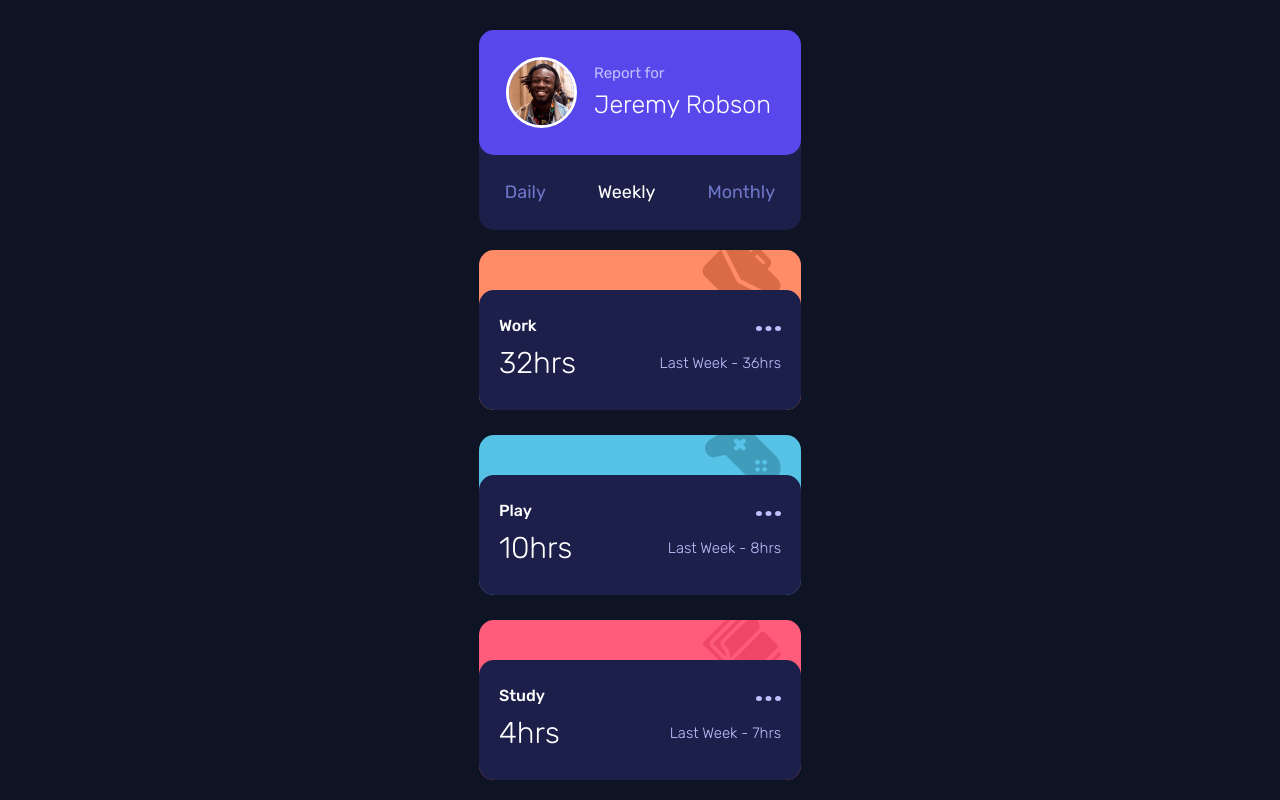
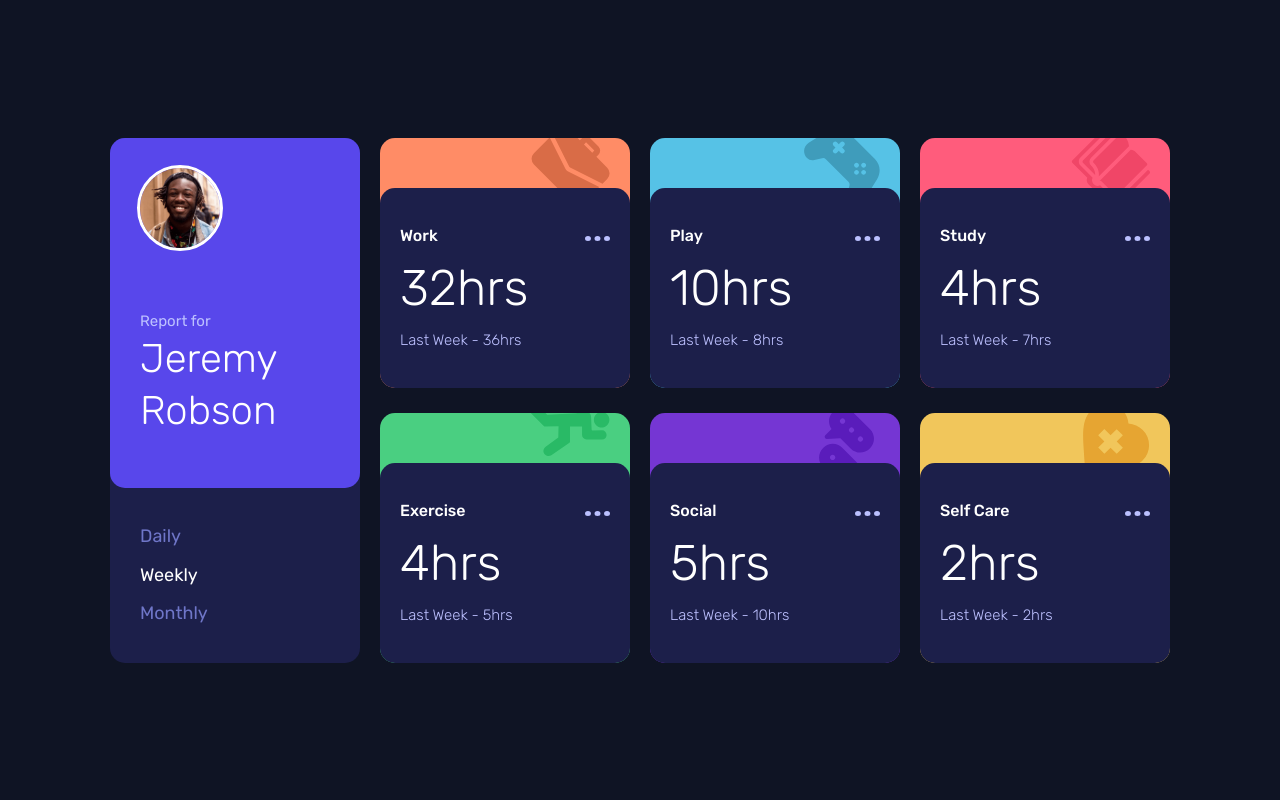
Before and after one commit to dzevad-cyber/frontendmentor-tracker-dashboard, a Next.js app: page / in a window 1280 px wide. Shown: the top 800 px of the page. Built offline with nearby package versions, Linux system fonts and the light colour scheme.

Commit message:
finished desktop design

```diff
--- a/components/nav/Nav.module.scss
+++ b/components/nav/Nav.module.scss
@@ -1,3 +1,5 @@
+@use '../../styles/abstracts/mixins' as *;
+
 .nav {
   display: grid;
   grid-auto-flow: column;
@@ -6,7 +8,15 @@
   justify-items: center;
   color: var(--clr-neutral-desaturated-blue);
   font-size: var(--fs-card-title);
-  font-weight: var(--fw-400)
+  font-weight: var(--fw-400);
+
+  @include mq(md) {
+    grid-auto-flow: row;
+    // align-content: center;
+    justify-content: start;
+    justify-items: start;
+    padding: 3rem;
+  }
 }
 
 .navActive {
@@ -16,4 +26,10 @@
 .navItem {
   text-transform: capitalize;
   cursor: pointer;
+  transition: color .2s ease-in;
+
+  &:hover {
+    color: var(--clr-prim-text);
+  }
+
 }
--- a/components/time-tracking-dashboard/TimeTrackingDashboard.tsx
+++ b/components/time-tracking-dashboard/TimeTrackingDashboard.tsx
@@ -10,6 +10,7 @@ import { useTimeTrackerContext } from '../../context/timeTrackerContext/timeTrac
 const TimeTrackingDashboard: React.FC = () => {
   const { state } = useTimeTrackerContext();
 
+  const name = state.name.split(' ');
   return (
     <div className={styles.dashboard}>
       <div className={styles.header}>
@@ -17,13 +18,18 @@ const TimeTrackingDashboard: React.FC = () => {
           <div className={styles.img}>
             <Image
               src={'/assets/images/image-jeremy.png'}
-              width={65}
-              height={65}
+              // width={65}
+              // height={65}
               alt=''
+              layout='fill'
             />
           </div>
           <p className={styles.text}>
-            Report for <span className={styles.name}>{state.name}</span>
+            Report for{' '}
+            <span className={styles.name}>
+              <span>{name[0]}</span>
+              <span>{name[1]}</span>
+            </span>
           </p>
         </div>
         <Nav />
--- a/components/time-tracking-dashboard/report-list/reportList.module.scss
+++ b/components/time-tracking-dashboard/report-list/reportList.module.scss
@@ -1,4 +1,12 @@
+@use '../../../styles/abstracts/mixins' as *;
+
 .list {
   display: grid;
   row-gap: 2.5rem;
+
+
+  @include mq(md) {
+    grid-template-columns: 1fr 1fr 1fr;
+    column-gap: 2rem;
+  }
 }
--- a/components/time-tracking-dashboard/report/report.module.scss
+++ b/components/time-tracking-dashboard/report/report.module.scss
@@ -1,3 +1,5 @@
+@use '../../../styles/abstracts/mixins' as *;
+
 .report {
   max-width: 33rem;
   min-height: 16rem;
@@ -9,6 +11,11 @@
   overflow: hidden;
 
   position: relative;
+
+  @include mq(md) {
+      width: 25rem;
+      min-height: 25rem;
+  }
 }
 
 .reportBackgroundImage {
@@ -21,7 +28,6 @@
 // main section styles
 .main {
   background-color: var(--clr-neutral-dark-blue);
-
   padding: 2rem;
   border-top-left-radius: 1.5rem;
   border-top-right-radius: 1.5rem;
@@ -30,6 +36,15 @@
 
   display: grid;
   align-content: center;
+  transition: background-color .2s ease-in;
+
+    &:hover {
+      background-color: var(--clr-neutral-desaturated-blue);
+    }
+
+  @include mq(md) {
+      min-height: 20rem;
+  }
 }
 
 // header styles
@@ -52,11 +67,19 @@
   grid-auto-flow: column;
   justify-content: space-between;
   align-items: center;
+
+  @include mq(md) {
+    grid-auto-flow: row;
+  }
 }
 
 .current {
   font-size: 3rem;
   font-weight: var(--fw-300);
+
+  @include mq(md) {
+    font-size: 5rem;
+  }
 }
 
 .previous {
--- a/components/time-tracking-dashboard/timeTrackingDashboard.module.scss
+++ b/components/time-tracking-dashboard/timeTrackingDashboard.module.scss
@@ -1,6 +1,14 @@
+@use '../../styles/abstracts/mixins' as *;
+
 .dashboard {
     display: grid;
     row-gap: 2rem;
+
+    @include mq(sm) {
+        grid-template-columns: min-content 1fr;
+        column-gap: 2rem;
+    }
+
 }
 
 .header {
@@ -13,6 +21,10 @@
     color: var(--clr-prim-text);
     border-radius: 1.5rem;
     overflow: hidden;
+
+    @include mq(md) {
+        width: 25rem;
+    }
 }
 
 .user {
@@ -24,6 +36,11 @@
     border-bottom-left-radius: 1.5rem;
     border-bottom-right-radius: 1.5rem;
     background-color: var(--clr-prim-blue);
+
+    @include mq(md) {
+        grid-template-columns: 1fr;
+        min-height: 35rem;
+    }
 }
 
 .img {
@@ -31,6 +48,12 @@
     height: 65px;
     border-radius: 50%;
     outline: var(--clr-prim-text) solid 3px;
+    position: relative;
+
+    @include mq(md) {
+        width: 80px;
+        height: 80px;
+    }
 }
 
 .text {
@@ -45,4 +68,11 @@
     font-size: 2.5rem;
     font-weight: var(--fw-300);
     color: var(--clr-prim-text);
+
+    @include mq(md) {
+        display: grid;
+        align-content: center;
+        font-size: 4rem;
+        line-height: 1.3;
+    }
 }
--- a/styles/abstracts/_root.scss
+++ b/styles/abstracts/_root.scss
@@ -17,7 +17,7 @@
   // ### Neutral
   --clr-neutral-very-dark-blue: hsl(226, 43%, 10%);
   --clr-neutral-dark-blue: hsl(235, 46%, 20%);
-  --clr-neutral-desaturated-blue: hsl(235, 45%, 61%);
+  --clr-neutral-desaturated-blue: hsla(235, 45%, 61%);
   --clr-neutral-pale-blue: hsl(236, 100%, 87%);
 
   // ## Typography
```
